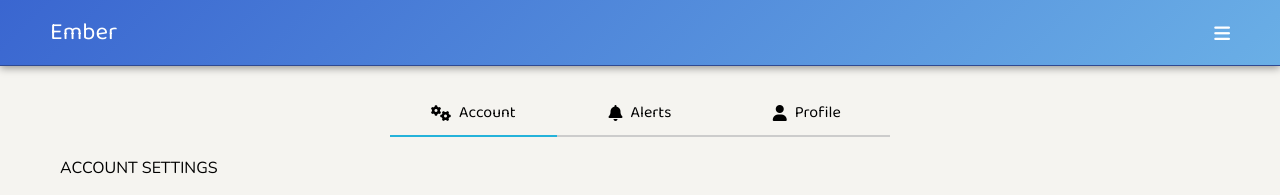
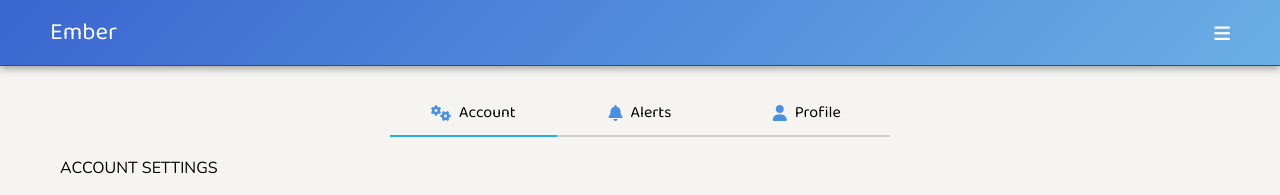
Before and after one commit to joseph-johnson27001/habit-spinner, a Vue app: page /settings in a window 1280 px wide. Shown: the top 195 px of the page. Built offline with nearby package versions, Linux system fonts and the light colour scheme.

Commit message:
Updated font awesome styles

```diff
--- a/src/views/SettingsPage.vue
+++ b/src/views/SettingsPage.vue
@@ -89,6 +89,7 @@ export default {
 
 .navigation button .fa {
   margin-right: 8px;
+  color: #4a90e2;
 }
 
 .navigation button.active {
```
